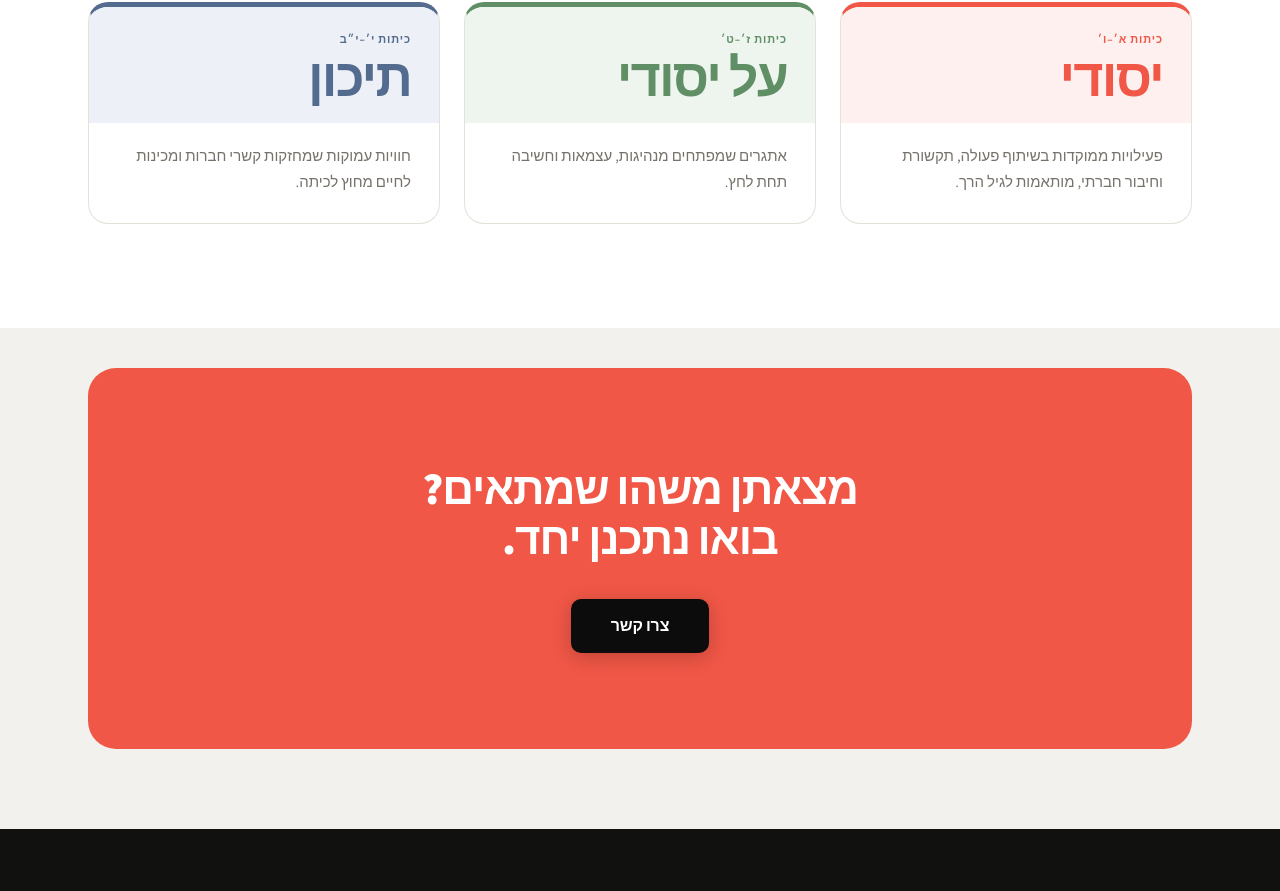
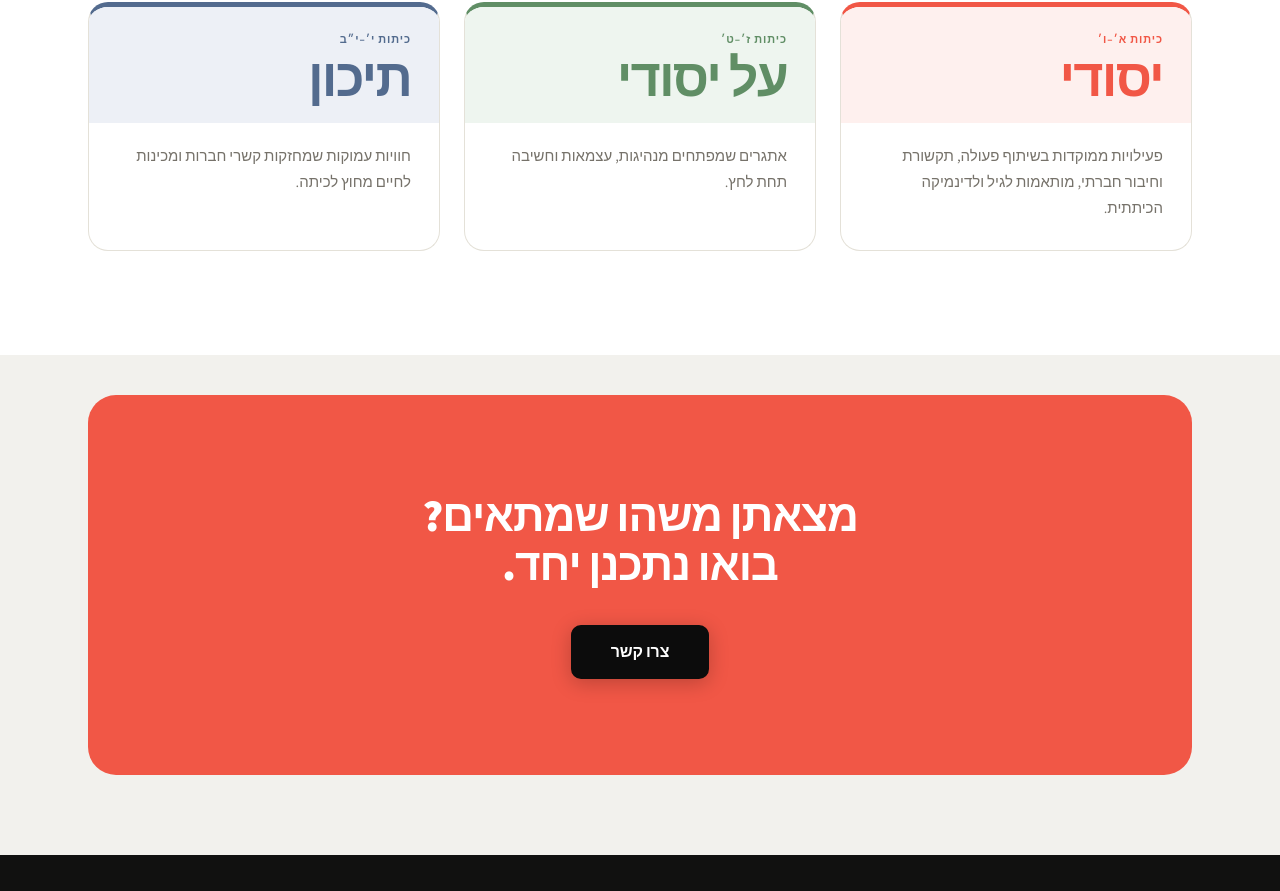
Before and after one commit to OutOfScreens-IL/-, a React (Vite) app in the folder Hebrew RTL Landing Page/: page /activities in a window 1280 px wide. Shown: the part 1401-2292 px from the top of the page. Built offline with nearby package versions, Linux system fonts and the light colour scheme; the HTML template or start-up script is replaced by a standard one.

Commit message:
Update Activities.tsx

```diff
--- a/Hebrew RTL Landing Page/src/pages/Activities.tsx
+++ b/Hebrew RTL Landing Page/src/pages/Activities.tsx
@@ -96,7 +96,7 @@ export default function Activities() {
             display: "grid", gridTemplateColumns: "repeat(3, 1fr)", gap: 24,
           }}>
             {[
-              { level: "יסודי",    ages: "כיתות א׳–ו׳",  desc: "פעילויות ממוקדות בשיתוף פעולה, תקשורת וחיבור חברתי, מותאמות לגיל הרך.", accent: CORAL, bg: "#FEF0EE" },
+             { level: "יסודי", ages: "כיתות א׳–ו׳", desc: "פעילויות ממוקדות בשיתוף פעולה, תקשורת וחיבור חברתי, מותאמות לגיל ולדינמיקה הכיתתית.", accent: CORAL, bg: "#FEF0EE" },
               { level: "על יסודי", ages: "כיתות ז׳–ט׳",  desc: "אתגרים שמפתחים מנהיגות, עצמאות וחשיבה תחת לחץ.",                        accent: GREEN, bg: "#EEF5EF" },
               { level: "תיכון",    ages: "כיתות י׳–י״ב", desc: "חוויות עמוקות שמחזקות קשרי חברות ומכינות לחיים מחוץ לכיתה.",            accent: BLUE,  bg: "#EDF0F6" },
             ].map(card => (
```
